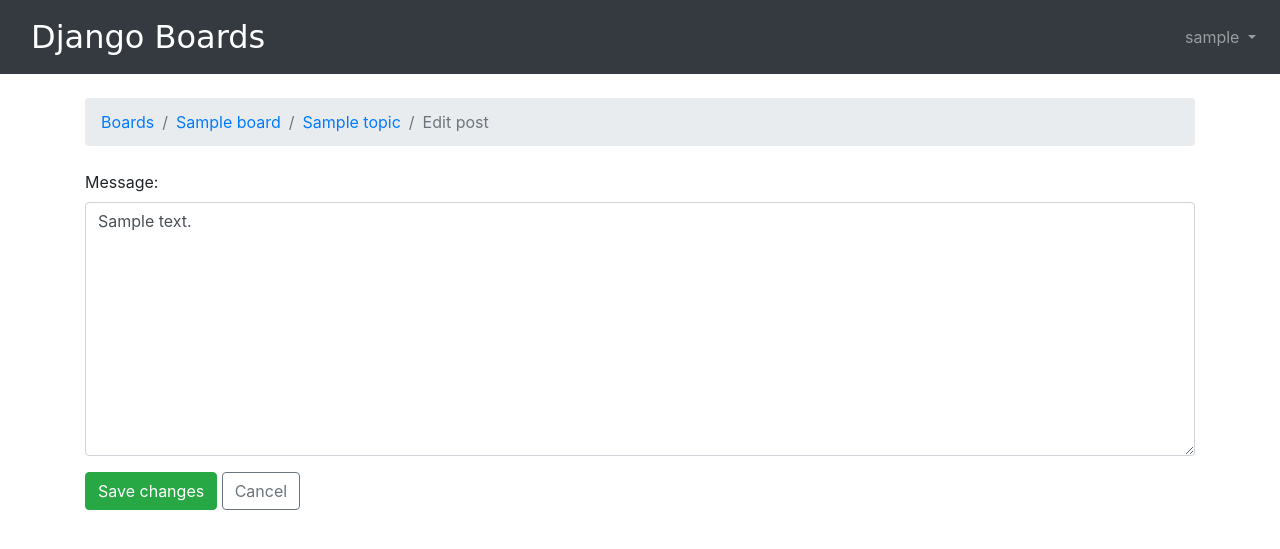
After one commit to hari-testpress/project-forum, a Django app: page /boards/1/topics/1/posts/1/edit/ in a window 1280 px wide. The commit adds this page. Shown: the top 549 px of the page. Run offline with Django 3.2, Linux system fonts and the light colour scheme; a user stored in the database is signed in; tables that the repository leaves empty hold one stand-in row (values such as "Sample post"); some libraries are stand-ins or nearby versions; some web fonts are replaced.

Commit message:
Add support to edit a post

```diff
--- a/myproject/boards/urls.py
+++ b/myproject/boards/urls.py
@@ -16,4 +16,9 @@ urlpatterns = [
         views.reply_topic,
         name="reply_topic",
     ),
+    path(
+        "<int:pk>/topics/<int:topic_pk>/posts/<int:post_pk>/edit/",
+        views.PostUpdateView.as_view(),
+        name="edit_post",
+    ),
 ]
--- a/myproject/boards/views.py
+++ b/myproject/boards/views.py
@@ -1,6 +1,10 @@
 from django.shortcuts import render, redirect, get_object_or_404
 from django.contrib.auth.models import User
 from django.contrib.auth.decorators import login_required
+from django.db.models import Count
+from django.views.generic import UpdateView
+from django.utils import timezone
+from django.utils.decorators import method_decorator
 
 from .forms import NewTopicForm, PostForm
 from .models import Board, Post, Topic
@@ -58,3 +62,25 @@ def reply_topic(request, pk, topic_pk):
     else:
         form = PostForm()
     return render(request, "reply_topic.html", {"topic": topic, "form": form})
+
+
+@method_decorator(login_required, name="dispatch")
+class PostUpdateView(UpdateView):
+    model = Post
+    fields = ("message",)
+    template_name = "edit_post.html"
+    pk_url_kwarg = "post_pk"
+    context_object_name = "post"
+
+    def get_queryset(self):
+        queryset = super().get_queryset()
+        return queryset.filter(created_by=self.request.user)
+
+    def form_valid(self, form):
+        post = form.save(commit=False)
+        post.updated_by = self.request.user
+        post.updated_at = timezone.now()
+        post.save()
+        return redirect(
+            "board:topic_posts", pk=post.topic.board.pk, topic_pk=post.topic.pk
+        )
--- /dev/null
+++ b/myproject/templates/edit_post.html
@@ -0,0 +1,19 @@
+{% extends 'base.html' %}
+
+{% block title %}Edit post{% endblock %}
+
+{% block breadcrumb %}
+  <li class="breadcrumb-item"><a href="{% url 'index' %}">Boards</a></li>
+  <li class="breadcrumb-item"><a href="{% url 'board:board_topics' post.topic.board.pk %}">{{ post.topic.board.name }}</a></li>
+  <li class="breadcrumb-item"><a href="{% url 'board:topic_posts' post.topic.board.pk post.topic.pk %}">{{ post.topic.subject }}</a></li>
+  <li class="breadcrumb-item active">Edit post</li>
+{% endblock %}
+
+{% block content %}
+  <form method="post" class="mb-4" novalidate>
+    {% csrf_token %}
+    {% include 'includes/form.html' %}
+    <button type="submit" class="btn btn-success">Save changes</button>
+    <a href="{% url 'board:topic_posts' post.topic.board.pk post.topic.pk %}" class="btn btn-outline-secondary" role="button">Cancel</a>
+  </form>
+{% endblock %}
--- a/myproject/templates/topic_posts.html
+++ b/myproject/templates/topic_posts.html
@@ -39,7 +39,7 @@
             {{ post.message }}
             {% if post.created_by == user %}
               <div class="mt-3">
-                <a href="#" class="btn btn-primary btn-sm" role="button">Edit</a>
+                <a href="{% url 'board:edit_post' post.topic.board.pk post.topic.pk post.pk %}" class="btn btn-primary btn-sm" role="button">Edit</a>
               </div>
             {% endif %}
           </div>
```
